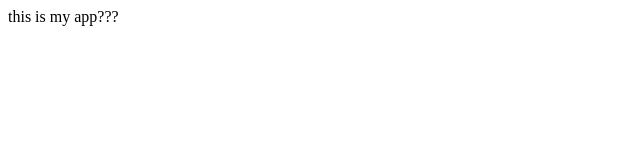
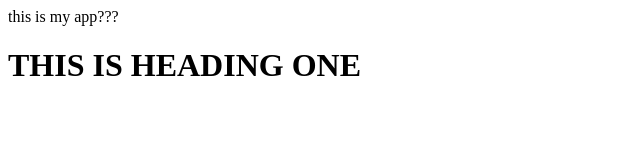
Before and after one commit to aliasgithub/testapp, a plain HTML site: page index.html in a window 1280 px wide. Shown: the whole page, without its empty margins (0-640 px from the left). Drawn offline with Linux system fonts and the light colour scheme.

Commit message:
added h1

```diff
--- a/index.html
+++ b/index.html
@@ -7,5 +7,6 @@
   </head>
   <body>
     this is my app???
+    <h1> THIS IS HEADING ONE</h1>
   </body>
 </html>
```
